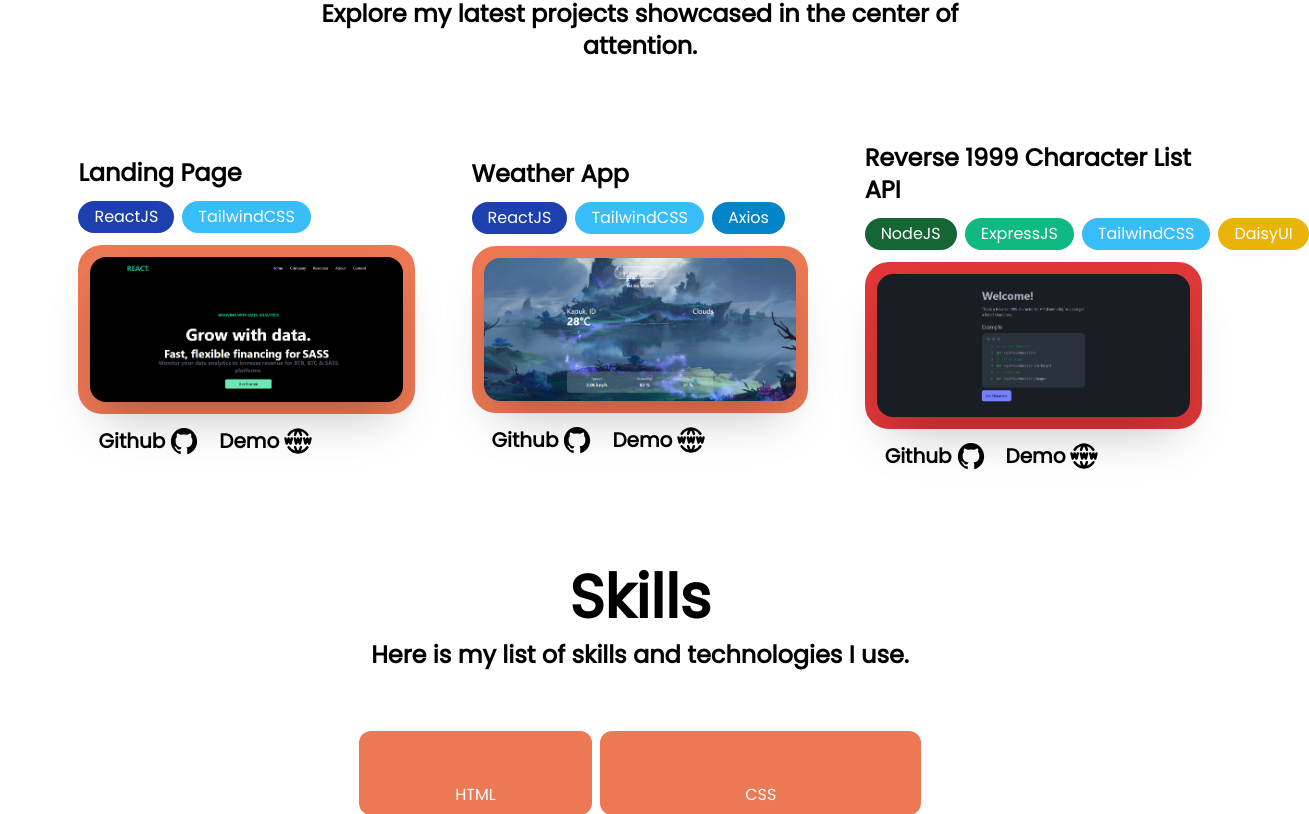
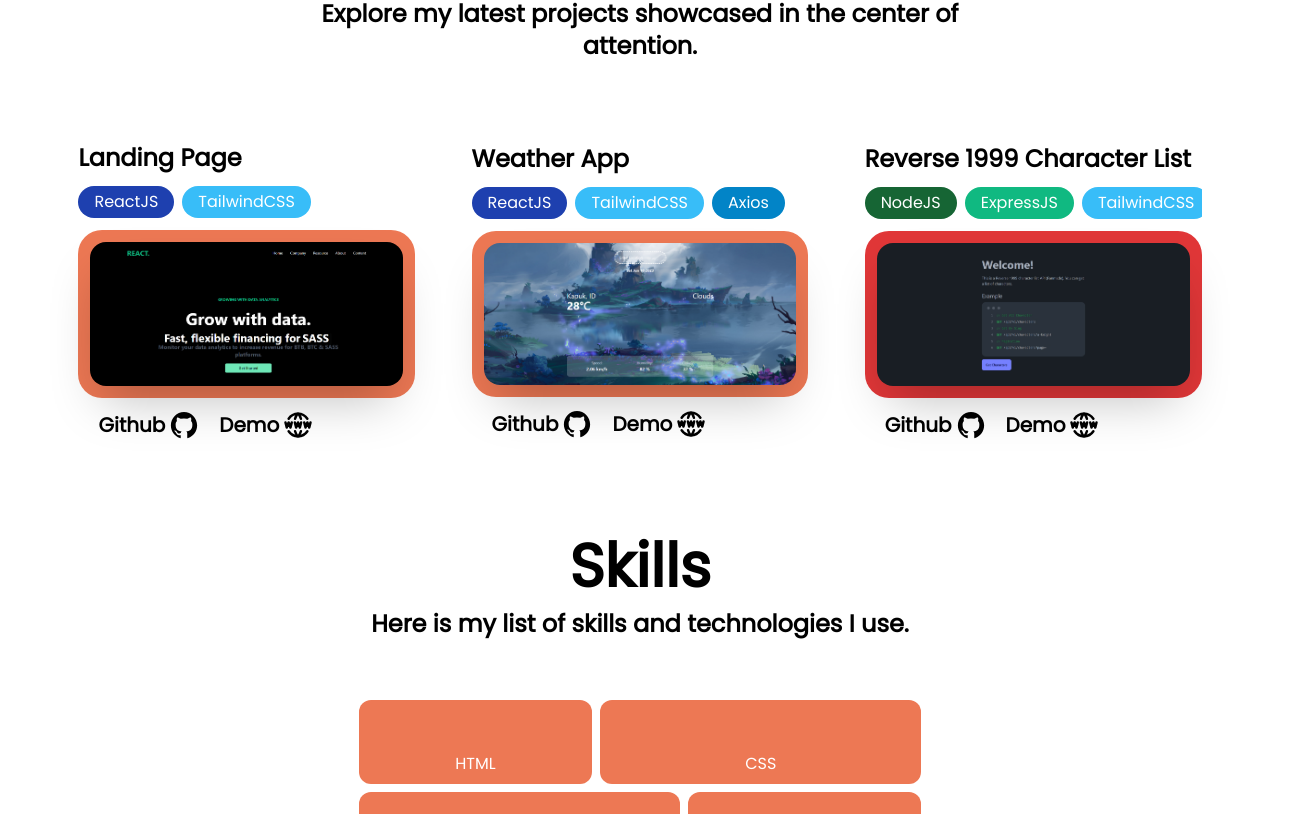
Before and after one commit to wamandaka/portfolio-2023-12-29, a React (Vite) app: page / in a window 1280 px wide. Shown: the part 986-1800 px from the top of the page, 1309 px wide, since content can reach past the window. Built offline with nearby package versions, Linux system fonts and the light colour scheme; some icons are missing.

Commit message:
update class

```diff
--- a/src/components/Project.jsx
+++ b/src/components/Project.jsx
@@ -97,9 +97,9 @@ const Project = () => {
           </div>
           <div className="flex flex-col justify-center gap-3 md:w-[45%] lg:w-[30%]">
             <h1 className=" text-3xl font-bold lg:text-2xl">
-              Reverse 1999 Character List API
+              Reverse 1999 Character List
             </h1>
-            <div className="flex gap-3 text-white overflow-scroll md:gap-2 lg: lg:overflow-visible">
+            <div className="flex gap-3 text-white flex-wrap md:gap-2 lg:flex-nowrap lg:overflow-scroll">
               <span className="px-5 py-2 bg-green-800 rounded-full md:px-4 md:py-1">
                 NodeJS
               </span>
```
